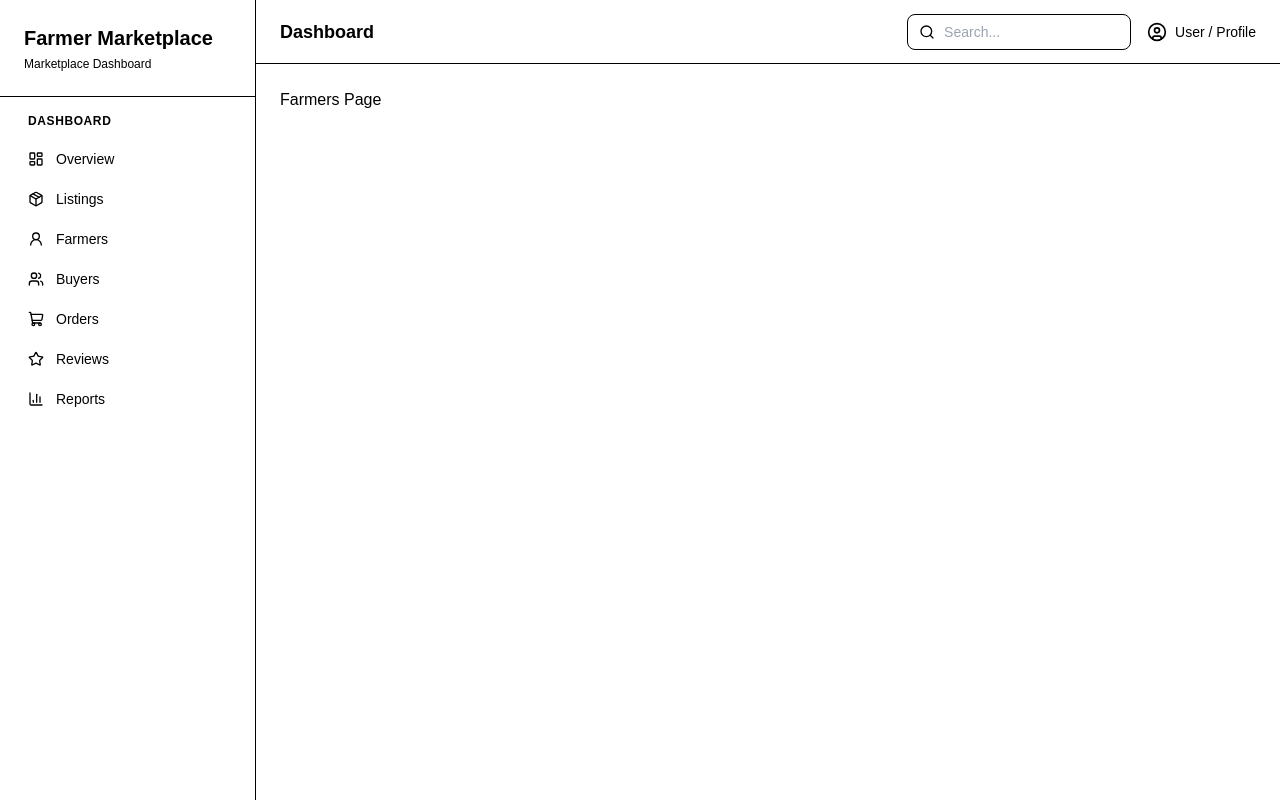
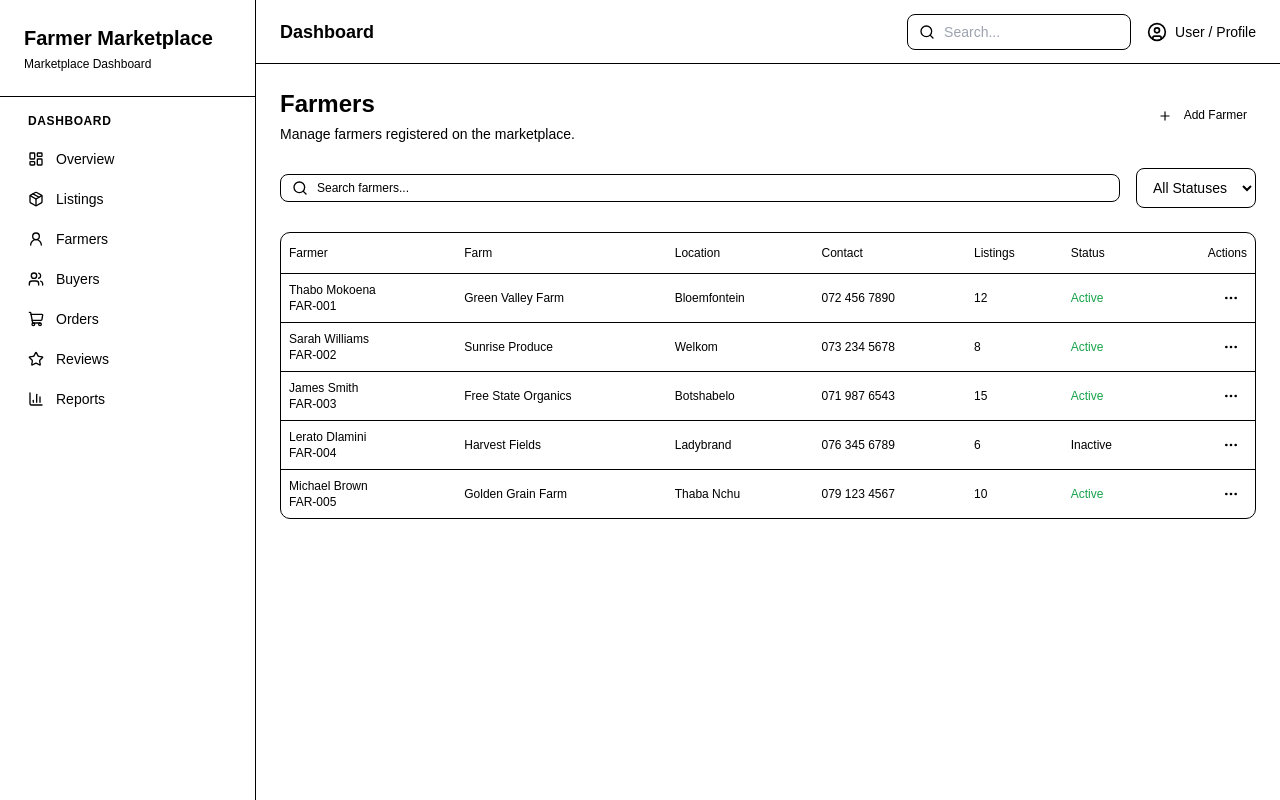
Before and after one commit to Pulse999/farmer-market-dashboard, a Next.js app: page /dashboard/farmers in a window 1280 px wide. Built offline with nearby package versions, Linux system fonts and the light colour scheme.

Commit message:
Implement FarmersPage with search and filter functionality, and create FarmersTable component for displaying farmer data

```diff
--- a/src/app/dashboard/farmers/page.tsx
+++ b/src/app/dashboard/farmers/page.tsx
@@ -1,7 +1,134 @@
-import React from "react";
+"use client";
 
-const Farmers = () => {
-  return <div>Farmers Page</div>;
-};
+import { useMemo, useState } from "react";
+import { Plus, Search } from "lucide-react";
 
-export default Farmers;
+import { Button } from "@/components/ui/button";
+import { Input } from "@/components/ui/input";
+
+import FarmersTable, {
+  type Farmer,
+} from "@/components/dashboard/farmers-table";
+
+const farmers: Farmer[] = [
+  {
+    id: "FAR-001",
+    name: "Thabo Mokoena",
+    farm: "Green Valley Farm",
+    location: "Bloemfontein",
+    contact: "072 456 7890",
+    listings: 12,
+    status: "Active",
+  },
+  {
+    id: "FAR-002",
+    name: "Sarah Williams",
+    farm: "Sunrise Produce",
+    location: "Welkom",
+    contact: "073 234 5678",
+    listings: 8,
+    status: "Active",
+  },
+  {
+    id: "FAR-003",
+    name: "James Smith",
+    farm: "Free State Organics",
+    location: "Botshabelo",
+    contact: "071 987 6543",
+    listings: 15,
+    status: "Active",
+  },
+  {
+    id: "FAR-004",
+    name: "Lerato Dlamini",
+    farm: "Harvest Fields",
+    location: "Ladybrand",
+    contact: "076 345 6789",
+    listings: 6,
+    status: "Inactive",
+  },
+  {
+    id: "FAR-005",
+    name: "Michael Brown",
+    farm: "Golden Grain Farm",
+    location: "Thaba Nchu",
+    contact: "079 123 4567",
+    listings: 10,
+    status: "Active",
+  },
+];
+
+export default function FarmersPage() {
+  const [search, setSearch] = useState("");
+  const [status, setStatus] = useState<
+    "All" | "Active" | "Inactive"
+  >("All");
+
+  const filteredFarmers = useMemo(() => {
+    const searchValue = search.toLowerCase().trim();
+
+    return farmers.filter((farmer) => {
+      const matchesSearch =
+        farmer.name.toLowerCase().includes(searchValue) ||
+        farmer.id.toLowerCase().includes(searchValue) ||
+        farmer.farm.toLowerCase().includes(searchValue) ||
+        farmer.location.toLowerCase().includes(searchValue);
+
+      const matchesStatus =
+        status === "All" || farmer.status === status;
+
+      return matchesSearch && matchesStatus;
+    });
+  }, [search, status]);
+
+  return (
+    <div className="space-y-6">
+      {/* Page Header */}
+      <div className="flex items-center justify-between">
+        <div>
+          <h1 className="text-2xl font-bold">Farmers</h1>
+
+          <p className="mt-1 text-sm text-muted-foreground">
+            Manage farmers registered on the marketplace.
+          </p>
+        </div>
+
+        <Button>
+          <Plus className="mr-2 h-4 w-4" />
+          Add Farmer
+        </Button>
+      </div>
+
+      {/* Search and Filters */}
+      <div className="flex items-center gap-4">
+        <div className="relative flex-1">
+          <Search className="absolute left-3 top-1/2 h-4 w-4 -translate-y-1/2 text-muted-foreground" />
+
+          <Input
+            value={search}
+            onChange={(event) => setSearch(event.target.value)}
+            placeholder="Search farmers..."
+            className="pl-9"
+          />
+        </div>
+
+        <select
+          value={status}
+          onChange={(event) =>
+            setStatus(
+              event.target.value as "All" | "Active" | "Inactive"
+            )
+          }
+          className="h-10 rounded-md border bg-background px-3 text-sm outline-none focus:ring-2 focus:ring-ring"
+        >
+          <option value="All">All Statuses</option>
+          <option value="Active">Active</option>
+          <option value="Inactive">Inactive</option>
+        </select>
+      </div>
+
+      {/* Farmers Table */}
+      <FarmersTable farmers={filteredFarmers} />
+    </div>
+  );
+}
--- /dev/null
+++ b/src/components/dashboard/farmers-table.tsx
@@ -0,0 +1,129 @@
+"use client";
+
+import { MoreHorizontal } from "lucide-react";
+
+import {
+  DropdownMenu,
+  DropdownMenuContent,
+  DropdownMenuItem,
+  DropdownMenuTrigger,
+} from "@/components/ui/dropdown-menu";
+
+import {
+  Table,
+  TableBody,
+  TableCell,
+  TableHead,
+  TableHeader,
+  TableRow,
+} from "@/components/ui/table";
+
+export type Farmer = {
+  id: string;
+  name: string;
+  farm: string;
+  location: string;
+  contact: string;
+  listings: number;
+  status: "Active" | "Inactive";
+};
+
+type FarmersTableProps = {
+  farmers: Farmer[];
+};
+
+export default function FarmersTable({ farmers }: FarmersTableProps) {
+  return (
+    <div className="overflow-hidden rounded-lg border">
+      <Table>
+        <TableHeader>
+          <TableRow>
+            <TableHead>Farmer</TableHead>
+            <TableHead>Farm</TableHead>
+            <TableHead>Location</TableHead>
+            <TableHead>Contact</TableHead>
+            <TableHead>Listings</TableHead>
+            <TableHead>Status</TableHead>
+            <TableHead className="text-right">Actions</TableHead>
+          </TableRow>
+        </TableHeader>
+
+        <TableBody>
+          {farmers.length > 0 ? (
+            farmers.map((farmer) => (
+              <TableRow key={farmer.id}>
+                <TableCell>
+                  <div>
+                    <p className="font-medium">{farmer.name}</p>
+                    <p className="text-xs text-muted-foreground">
+                      {farmer.id}
+                    </p>
+                  </div>
+                </TableCell>
+
+                <TableCell>{farmer.farm}</TableCell>
+
+                <TableCell>{farmer.location}</TableCell>
+
+                <TableCell>{farmer.contact}</TableCell>
+
+                <TableCell>{farmer.listings}</TableCell>
+
+                <TableCell>
+                  <span
+                    className={
+                      farmer.status === "Active"
+                        ? "text-green-600"
+                        : "text-muted-foreground"
+                    }
+                  >
+                    {farmer.status}
+                  </span>
+                </TableCell>
+
+                <TableCell className="text-right">
+                  <DropdownMenu>
+                    <DropdownMenuTrigger
+                      render={
+                        <button
+                          type="button"
+                          className="inline-flex h-8 w-8 items-center justify-center rounded-md hover:bg-muted"
+                          aria-label={`Actions for ${farmer.name}`}
+                        >
+                          <MoreHorizontal className="h-4 w-4" />
+                        </button>
+                      }
+                    />
+
+                    <DropdownMenuContent align="end">
+                      <DropdownMenuItem>
+                        View
+                      </DropdownMenuItem>
+
+                      <DropdownMenuItem>
+                        Edit
+                      </DropdownMenuItem>
+
+                      <DropdownMenuItem variant="destructive">
+                        Delete
+                      </DropdownMenuItem>
+                    </DropdownMenuContent>
+                  </DropdownMenu>
+                </TableCell>
+              </TableRow>
+            ))
+          ) : (
+            <TableRow>
+              <TableCell
+                colSpan={7}
+                className="h-24 text-center text-muted-foreground"
+              >
+                No farmers found.
+              </TableCell>
+            </TableRow>
+          )}
+        </TableBody>
+      </Table>
+    </div>
+  );
+}
```
